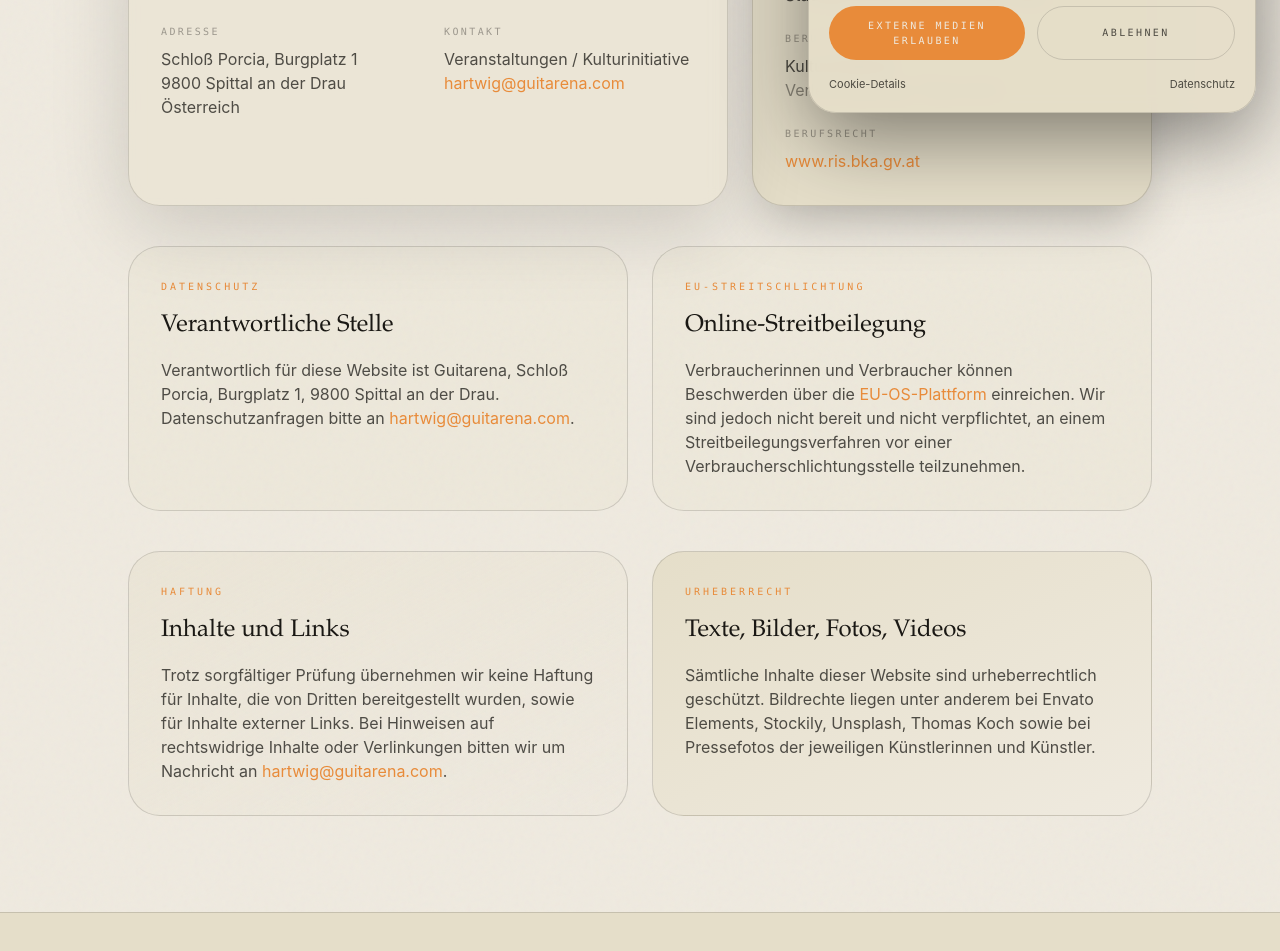
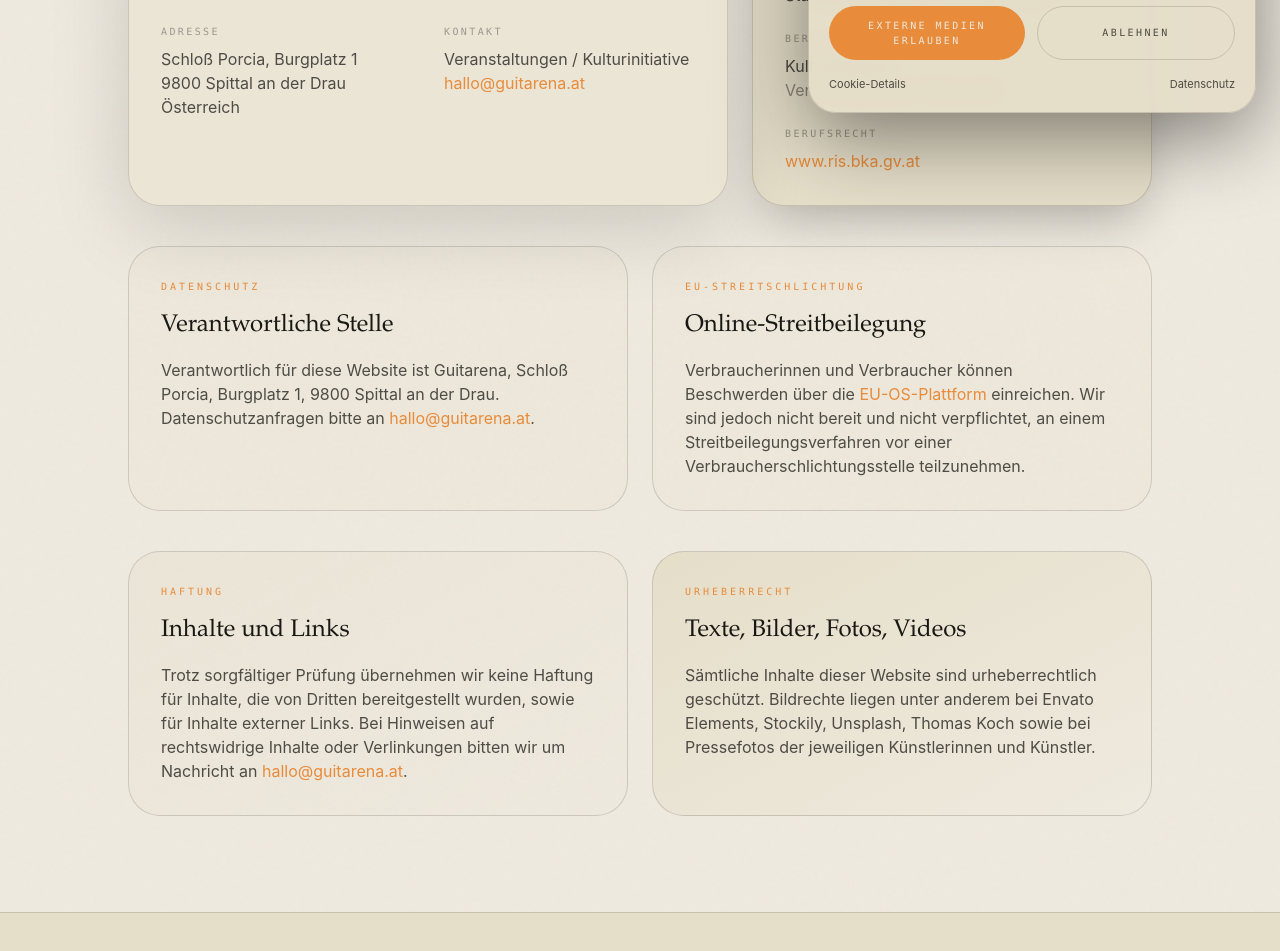
Before and after one commit to aeon022/guitarena-v3, an Astro site in the folder frontend/: page /impressum in a window 1280 px wide. Shown: the part 663-1614 px from the top of the page. Built offline with nearby package versions, Linux system fonts and the light colour scheme; Astro itself is replaced by a stand-in of ours.

Commit message:
fix: use hallo@guitarena.at as contact email (impressum, datenschutz, JSON-LD)
Co-Authored-By: Claude Sonnet 5 <noreply@anthropic.com>

```diff
--- a/frontend/src/pages/datenschutz.astro
+++ b/frontend/src/pages/datenschutz.astro
@@ -36,7 +36,7 @@ import BaseLayout from '../layouts/BaseLayout.astro';
           </p>
           <p class="mt-5 text-orten-muted">
             E-Mail:
-            <a href="mailto:hartwig@guitarena.com" class="text-orten-amber transition hover:text-orten-text"> hartwig@guitarena.com</a>
+            <a href="mailto:hallo@guitarena.at" class="text-orten-amber transition hover:text-orten-text"> hallo@guitarena.at</a>
           </p>
         </div>
 
--- a/frontend/src/pages/impressum.astro
+++ b/frontend/src/pages/impressum.astro
@@ -46,8 +46,8 @@ import BaseLayout from '../layouts/BaseLayout.astro';
               <p class="mb-2 font-mono text-[10px] uppercase tracking-[0.24em] text-orten-muted/50">Kontakt</p>
               <p class="text-orten-muted">
                 Veranstaltungen / Kulturinitiative<br />
-                <a href="mailto:hartwig@guitarena.com" class="text-orten-amber hover:text-orten-text transition-colors">
-                  hartwig@guitarena.com
+                <a href="mailto:hallo@guitarena.at" class="text-orten-amber hover:text-orten-text transition-colors">
+                  hallo@guitarena.at
                 </a>
               </p>
             </div>
@@ -83,7 +83,7 @@ import BaseLayout from '../layouts/BaseLayout.astro';
           <p class="text-orten-muted">
             Verantwortlich für diese Website ist Guitarena, Schloß Porcia, Burgplatz 1, 9800 Spittal an der Drau.
             Datenschutzanfragen bitte an
-            <a href="mailto:hartwig@guitarena.com" class="text-orten-amber hover:text-orten-text transition-colors"> hartwig@guitarena.com</a>.
+            <a href="mailto:hallo@guitarena.at" class="text-orten-amber hover:text-orten-text transition-colors"> hallo@guitarena.at</a>.
           </p>
         </div>
 
@@ -111,7 +111,7 @@ import BaseLayout from '../layouts/BaseLayout.astro';
           <h2 class="mb-4 text-2xl font-serif text-orten-text">Inhalte und Links</h2>
           <p class="text-orten-muted">
             Trotz sorgfältiger Prüfung übernehmen wir keine Haftung für Inhalte, die von Dritten bereitgestellt wurden, sowie für Inhalte externer Links. Bei Hinweisen auf rechtswidrige Inhalte oder Verlinkungen bitten wir um Nachricht an
-            <a href="mailto:hartwig@guitarena.com" class="text-orten-amber hover:text-orten-text transition-colors"> hartwig@guitarena.com</a>.
+            <a href="mailto:hallo@guitarena.at" class="text-orten-amber hover:text-orten-text transition-colors"> hallo@guitarena.at</a>.
           </p>
         </div>
 
--- a/frontend/src/pages/index.astro
+++ b/frontend/src/pages/index.astro
@@ -37,7 +37,7 @@ const structuredData = [
     name: 'Guitarena',
     url: site.toString(),
     logo: toAbsoluteUrl('/icon-512.png', site),
-    email: 'hartwig@guitarena.com',
+    email: 'hallo@guitarena.at',
     sameAs: [
       'https://www.facebook.com/Guitarena/',
       'https://x.com/guitarena',
```
